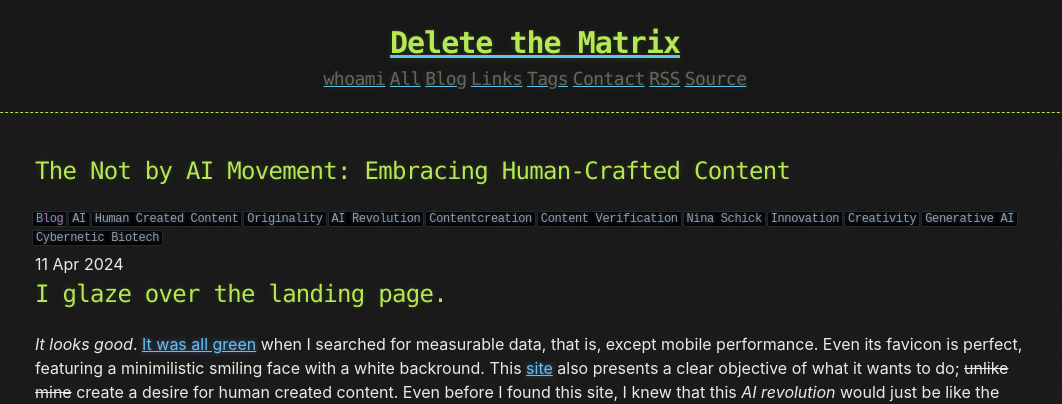
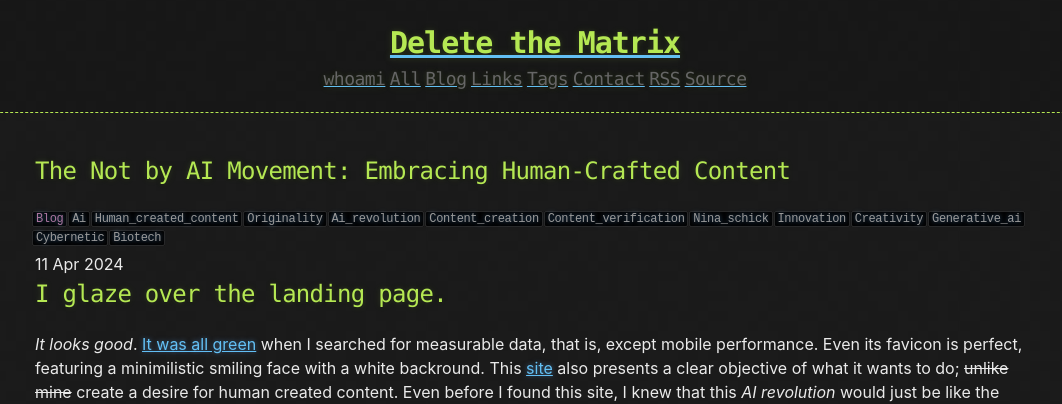
Before and after one commit to CamoCatX/camocatx.github.io, a Jekyll site: the page built from blog/_posts/2024-04-11-notmadebyai.md, in a window 1280 px wide. Shown: the top 404 px of the page, without its empty margins (105-1167 px from the left). Built offline with Jekyll 4.4.1, drawn with Linux system fonts in a browser that asks for light colours.

Commit message:
Update 2024-04-11-notmadebyai.md

```diff
--- a/blog/_posts/2024-04-11-notmadebyai.md
+++ b/blog/_posts/2024-04-11-notmadebyai.md
@@ -1,7 +1,7 @@
 ---
 title: "The Not by AI Movement: Embracing Human-Crafted Content"
 published: true
-tags: [ AI, human created content, originality, AI revolution, contentcreation, content verification, Nina Schick, innovation, creativity, generative AI, cybernetic biotech ]
+tags: [ ai, human_created_content, originality, ai_revolution, content_creation, content_verification, nina_schick, innovation, creativity, generative_ai, cybernetic, biotech ]
 description: "Explore the value of originality in content creation with the Not by AI movement. Is a badge proclaiming human authorship worth it in the era of AI?"
 ---
 ## I glaze over the landing page.
```
